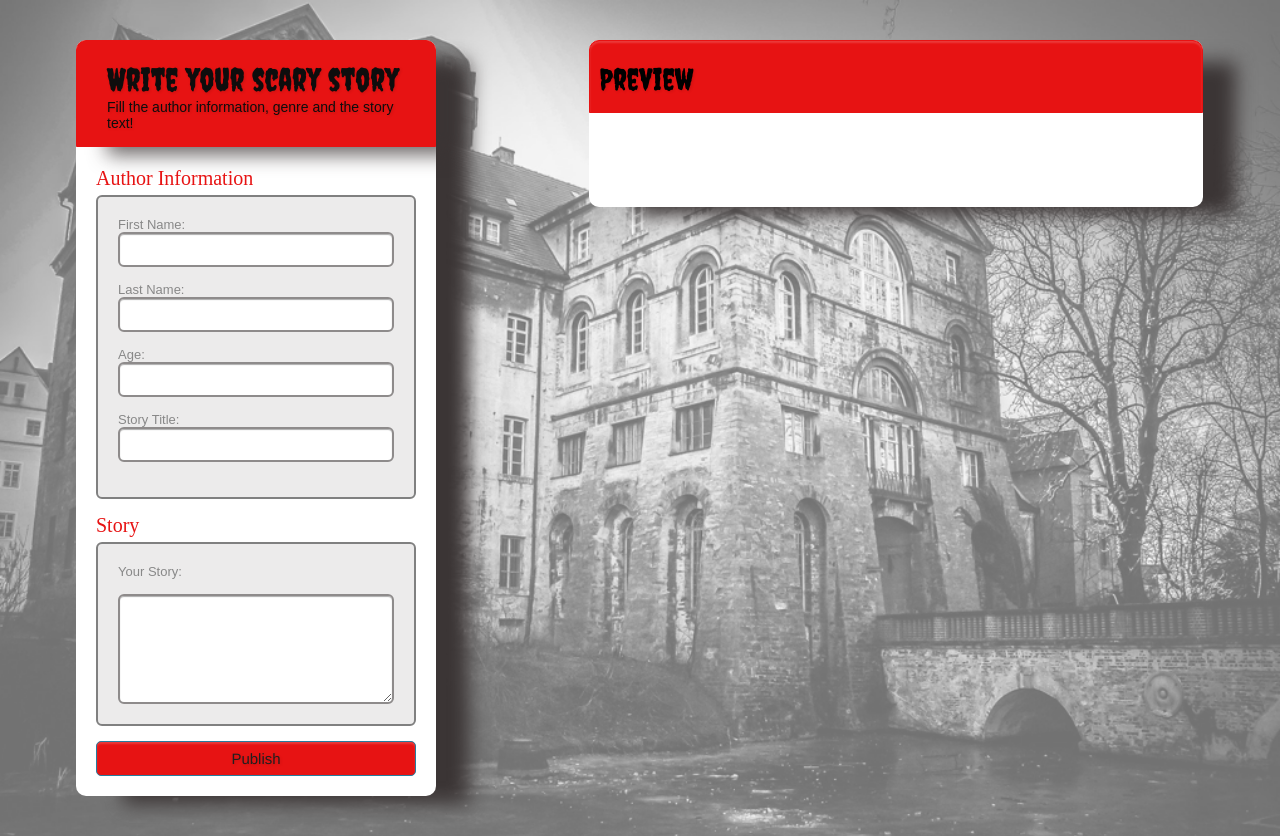
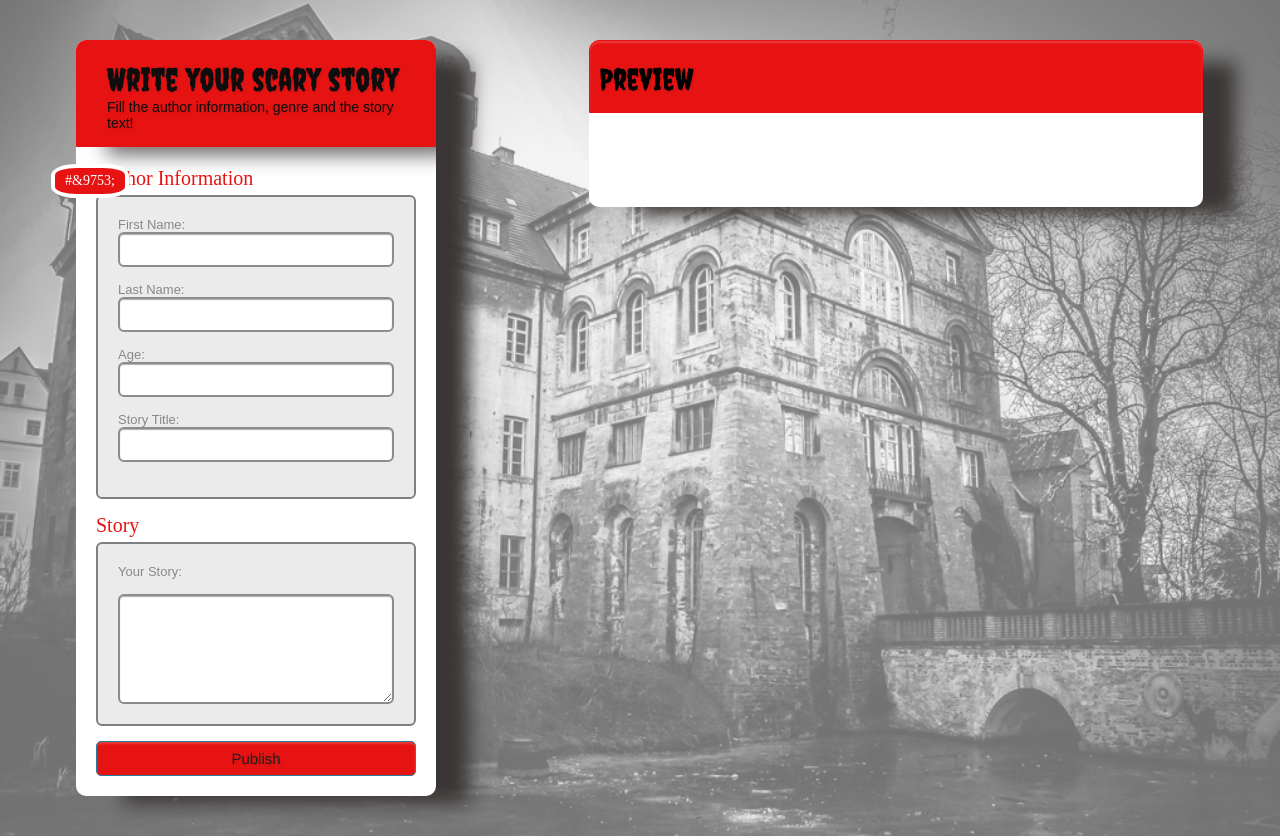
Before and after one commit to lupindevv/12-Exercise-Development-Resources, a plain HTML site: page index.html in a window 1280 px wide. Drawn offline with Linux system fonts and the light colour scheme.

```diff
--- a/index.html
+++ b/index.html
@@ -21,7 +21,7 @@
         <span>Fill the author information, genre and the story text!</span>
       </h1>
       <form>
-        <div class="section">
+        <div class="section"><span>#&9753;</span>
           Author Information</div>
         <div class="inner-wrap">
           <label>First Name: <input type="text" id="first-name" name="field1" /></label>
```
